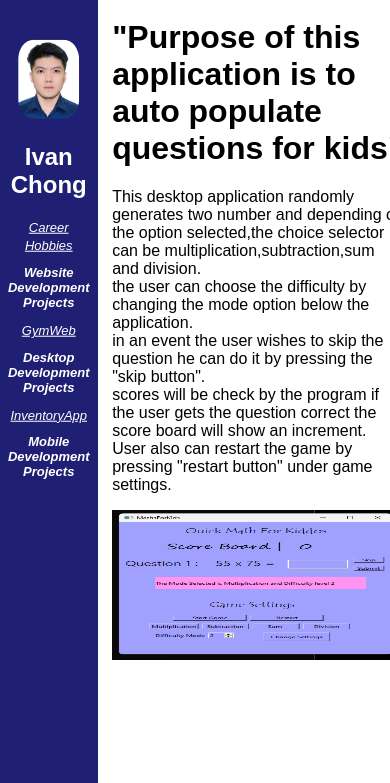
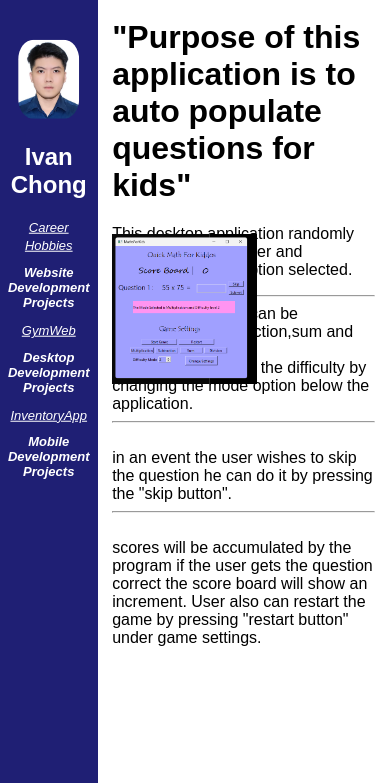
Before and after one commit to IvanChongjh/PersonalWebsite, a plain HTML site: page MathsForKids.html in a window 390 px wide. Shown: the part 81-864 px from the top of the page. Drawn offline with Linux system fonts and the light colour scheme.

Commit message:
Redesigned Kids for maths layout for easier reading on mobile application

```diff
--- a/MathsForKids.html
+++ b/MathsForKids.html
@@ -50,15 +50,22 @@
                 </td>
             </tr>
         </table>  -->
-
+        <p></p>
 
         <div class = contents>
 
-            <div>
+            <div id = "text">
                 <h1>"Purpose of this application is to auto populate questions for kids"</h1>
-                <p>This desktop application randomly generates two number and depending on the option selected,the choice selector can be multiplication,subtraction,sum and division.<br/>
-                 the user can choose the difficulty by changing the mode option below the application. <br/> in an event the user wishes to skip the question he can do it by pressing the "skip button". <br/>
-                 scores will be check by the program if the user gets the question correct the score board will show an increment. User also can restart the game by pressing "restart button" under game settings.
+                <p>This desktop application randomly generates two number and depending on the option selected.
+                    <br>
+                    <hr>
+                    the choice selector can be multiplication,subtraction,sum and division.<br/>
+                 the user can choose the difficulty by changing the mode option below the application.
+                 <hr>
+                 <br> in an event the user wishes to skip the question he can do it by pressing the "skip button".
+                    <hr>
+                 <br>
+                 scores will be accumulated by the program if the user gets the question correct the score board will show an increment. User also can restart the game by pressing "restart button" under game settings.
                 </p>
 
             </div>
--- a/styles.css
+++ b/styles.css
@@ -178,6 +178,7 @@ height:315px;
 
 text-align: center;
 }
+
 /* #tableMathsforkids{
  width:100%;
  height:auto;
@@ -202,11 +203,16 @@ text-align: center;
 .contents > div
 {
   display:inline-block;
-  height: 500px;
-  width: 500px;
+  height: 200px;
+  width: 200px;
+  text-align:left;
   margin-left: 5%;
   margin-right:5%;
   margin-top:5%
+}
+#text{
+  height:200px;
+  width:500px;
 }
 
 @media screen and (max-width:412px)
@@ -269,10 +275,15 @@ max-width: 100%;
   margin-right:5%;
   margin-top:5%
 }
+#text{
+  height:200px;
+  width:auto;
+}
 #kidsmathimg{
 
   height:150px;
-  width: 300px;
+  width: auto;
 }
 
+
 }
```
